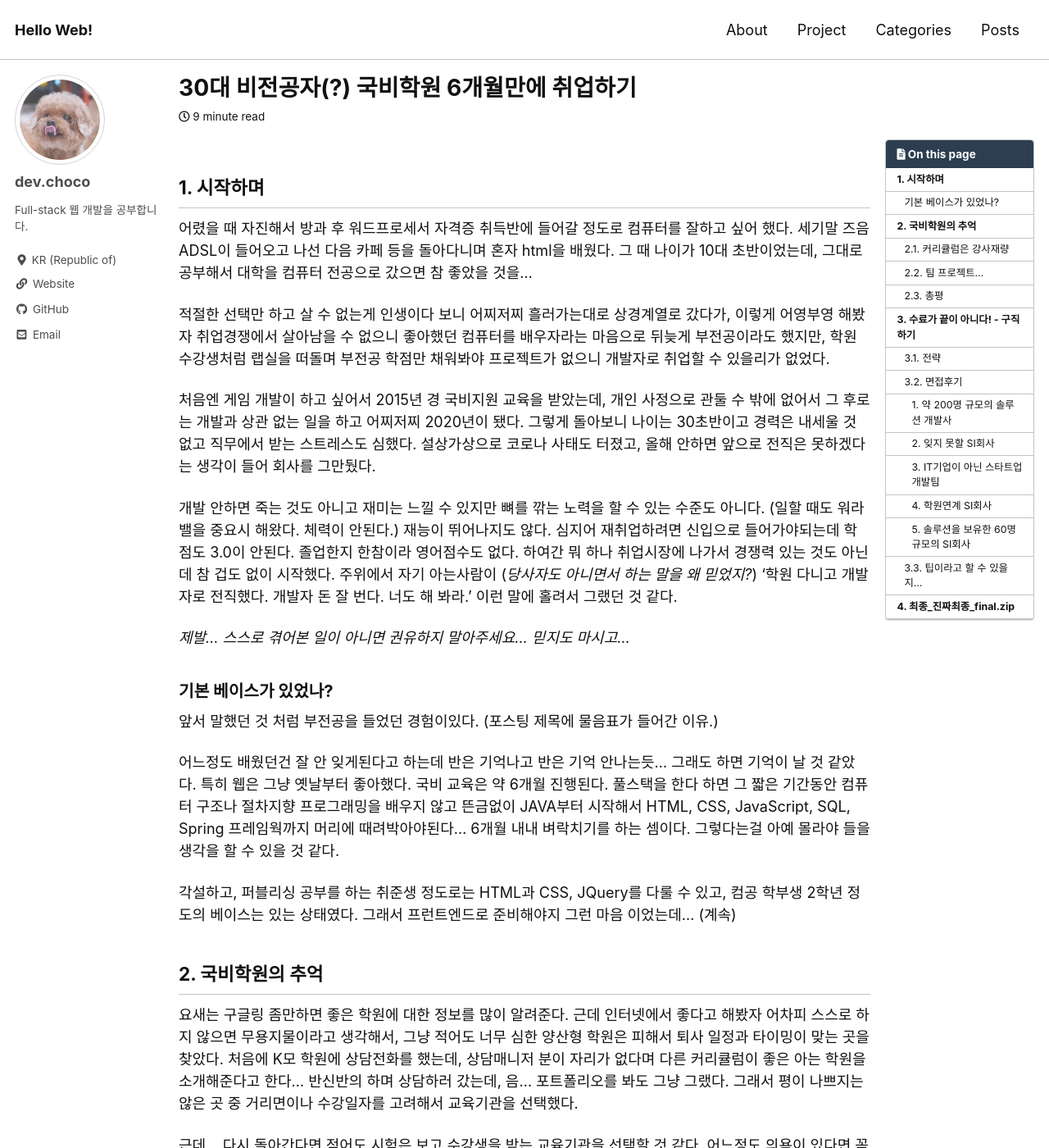
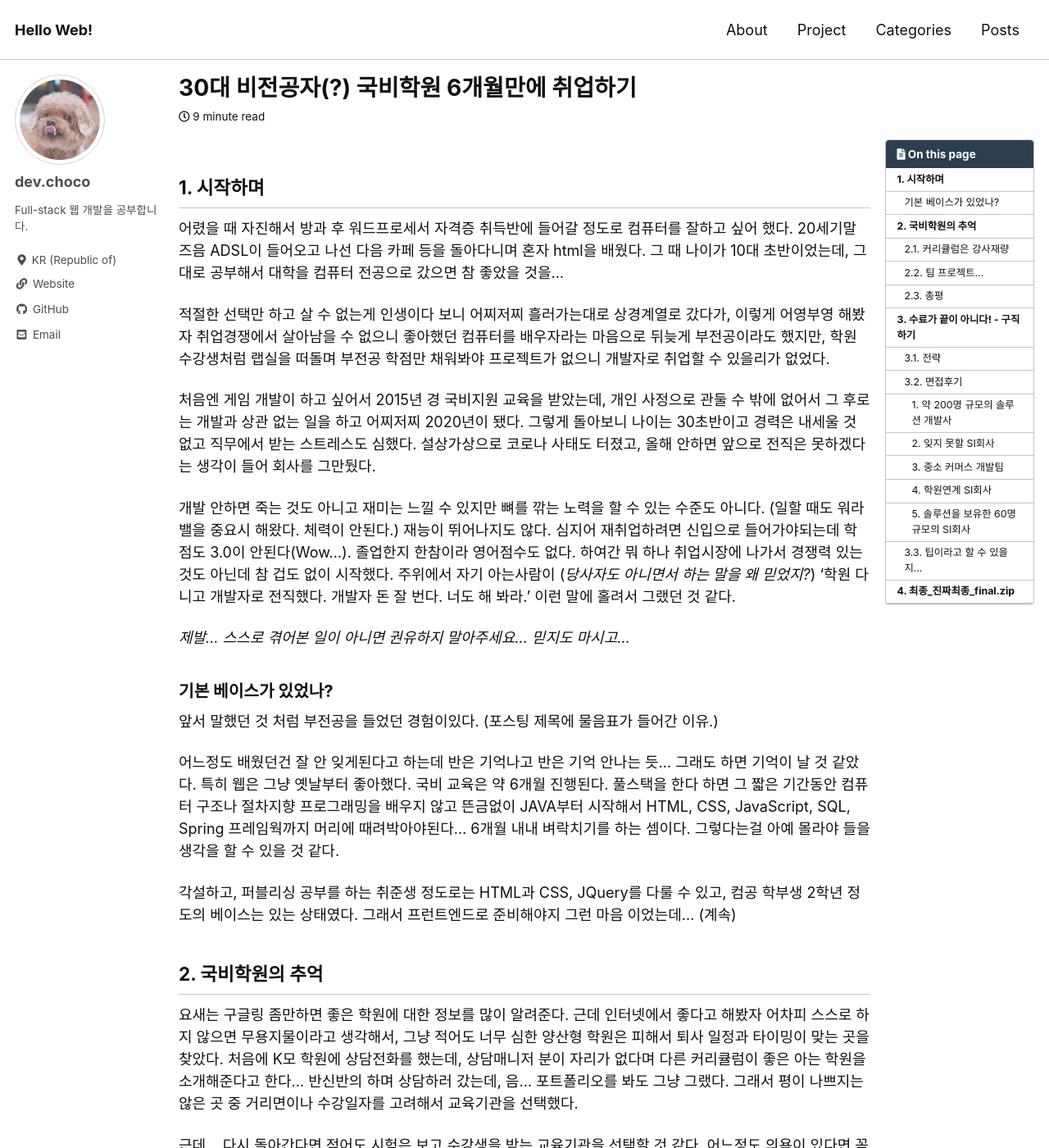
Before and after one commit to stothey0804/stothey0804.github.io, a Jekyll site: the page built from _posts/2020/etc/2020-12-11-2020review.md, in a window 1280 px wide and 1400 px high. Shown: the whole window at 82% size. Built offline with Jekyll 4.4.1, drawn with Linux system fonts in a browser that asks for light colours; cached includes are drawn as plain includes; comment, search, counter and statistics services are not loaded; some of the changed text lies outside the part shown.

Commit message:
blog update

```diff
--- a/_posts/2020/etc/2020-12-11-2020review.md
+++ b/_posts/2020/etc/2020-12-11-2020review.md
@@ -8,14 +8,14 @@ toc_sticky: true
 
 ## 1. 시작하며
 
-어렸을 때 자진해서 방과 후 워드프로세서 자격증 취득반에 들어갈 정도로 컴퓨터를 잘하고 싶어 했다. 세기말 즈음 ADSL이 들어오고 나선 다음 카페 등을 돌아다니며 혼자 html을 배웠다.
+어렸을 때 자진해서 방과 후 워드프로세서 자격증 취득반에 들어갈 정도로 컴퓨터를 잘하고 싶어 했다. 20세기말 즈음 ADSL이 들어오고 나선 다음 카페 등을 돌아다니며 혼자 html을 배웠다.
 그 때 나이가 10대 초반이었는데, 그대로 공부해서 대학을 컴퓨터 전공으로 갔으면 참 좋았을 것을...
 
 적절한 선택만 하고 살 수 없는게 인생이다 보니 어찌저찌 흘러가는대로 상경계열로 갔다가, 이렇게 어영부영 해봤자 취업경쟁에서 살아남을 수 없으니 좋아했던 컴퓨터를 배우자라는 마음으로 뒤늦게 부전공이라도 했지만, 학원 수강생처럼 랩실을 떠돌며 부전공 학점만 채워봐야 프로젝트가 없으니 개발자로 취업할 수 있을리가 없었다.
 
 처음엔 게임 개발이 하고 싶어서 2015년 경 국비지원 교육을 받았는데, 개인 사정으로 관둘 수 밖에 없어서 그 후로는 개발과 상관 없는 일을 하고 어찌저찌 2020년이 됐다. 그렇게 돌아보니 나이는 30초반이고 경력은 내세울 것 없고 직무에서 받는 스트레스도 심했다. 설상가상으로 코로나 사태도 터졌고, 올해 안하면 앞으로 전직은 못하겠다는 생각이 들어 회사를 그만뒀다.
 
-개발 안하면 죽는 것도 아니고 재미는 느낄 수 있지만 뼈를 깎는 노력을 할 수 있는 수준도 아니다. (일할 때도 워라밸을 중요시 해왔다. 체력이 안된다.) 재능이 뛰어나지도 않다. 심지어 재취업하려면 신입으로 들어가야되는데 학점도 3.0이 안된다. 졸업한지 한참이라 영어점수도 없다. 하여간 뭐 하나 취업시장에 나가서 경쟁력 있는 것도 아닌데 참 겁도 없이 시작했다. 주위에서 자기 아는사람이 (*당사자도 아니면서 하는 말을 왜 믿었지?*) '학원 다니고 개발자로 전직했다. 개발자 돈 잘 번다. 너도 해 봐라.' 이런 말에 홀려서 그랬던 것 같다.
+개발 안하면 죽는 것도 아니고 재미는 느낄 수 있지만 뼈를 깎는 노력을 할 수 있는 수준도 아니다. (일할 때도 워라밸을 중요시 해왔다. 체력이 안된다.) 재능이 뛰어나지도 않다. 심지어 재취업하려면 신입으로 들어가야되는데 학점도 3.0이 안된다(Wow...). 졸업한지 한참이라 영어점수도 없다. 하여간 뭐 하나 취업시장에 나가서 경쟁력 있는 것도 아닌데 참 겁도 없이 시작했다. 주위에서 자기 아는사람이 (*당사자도 아니면서 하는 말을 왜 믿었지?*) '학원 다니고 개발자로 전직했다. 개발자 돈 잘 번다. 너도 해 봐라.' 이런 말에 홀려서 그랬던 것 같다.
 
 *제발... 스스로 겪어본 일이 아니면 권유하지 말아주세요... 믿지도 마시고...*
 
@@ -24,7 +24,7 @@ toc_sticky: true
 
 앞서 말했던 것 처럼 부전공을 들었던 경험이있다. (포스팅 제목에 물음표가 들어간 이유.)
 
-어느정도 배웠던건 잘 안 잊게된다고 하는데 반은 기억나고 반은 기억 안나는듯... 그래도 하면 기억이 날 것 같았다. 특히 웹은 그냥 옛날부터 좋아했다.
+어느정도 배웠던건 잘 안 잊게된다고 하는데 반은 기억나고 반은 기억 안나는 듯... 그래도 하면 기억이 날 것 같았다. 특히 웹은 그냥 옛날부터 좋아했다.
 국비 교육은 약 6개월 진행된다. 풀스택을 한다 하면 그 짧은 기간동안 컴퓨터 구조나 절차지향 프로그래밍을 배우지 않고 뜬금없이 JAVA부터 시작해서 HTML, CSS, JavaScript, SQL, Spring 프레임웍까지 머리에 때려박아야된다...
 6개월 내내 벼락치기를 하는 셈이다. 그렇다는걸 아예 몰라야 들을 생각을 할 수 있을 것 같다.
 
@@ -151,12 +151,12 @@ toc_sticky: true
 이 면접을 보고 난 후 급격히 쇠약해졌다. 아무리 급해도 저런 회사는 안가는게 맞는데 제일 무서운 점은 재직자 수가 60명 정도 되었다는 것이다. Wow...
 
 
-#### 3. IT기업이 아닌 스타트업 개발팀
+#### 3. 중소 커머스 개발팀
 - 구직사이트에 공개한 이력서와 포트폴리오를 보고 면접 제의를 받았다.
 - 이전에 근무했던 이력과 일맥상통하는 부분이 있어서 제의를 주신걸로.
 - 실무진 두 분과 편안한 분위기에서 면접 진행.
 - 포트폴리오를 제대로 봐준 유일한 회사.
-- 스타트업이라고 말씀하셨지만 업력이 있어 어느 정도 레거시가 쌓여있음. *긍정적으로 말씀하셨지만 무서웠는데...*
+- 업력이 있어 어느 정도 레거시가 쌓여있음. *긍정적으로 말씀하셨지만 무서웠는데...*
 - 개발팀 인원은 7명으로 예상했던 것 보다 많았다. 면접 이전에 예상했던 것보다 훨씬 긍정적. (이 곳 만큼은 잡플래닛과는 달랐다.)
 - 최종 합격했으며, 재직하기로 결정했다.
 
@@ -193,6 +193,6 @@ toc_sticky: true
 구직상태가 지속되면 자존감이 떨어진다. 물론 그냥 자리가 없을 뿐인데 불합격을 몇번 받으면 문제의 원인을 나한테서 찾게된다.
 온라인상의 취준 명언을 되새겨도 잘 회복되진 않는다. 어차피 소모되는건 막을 수 없다. 본인에게 보상을 주면서 잘 버티시라는 말을 하고싶다.
 
-이 글을 쓴 당사자는 지금까지 쓴 것 처럼 스펙도 보잘 것 없고, 굉장히 능력이 뛰어나거나 대단한 열정을 가진 사람도 아니라는 것을 읽으면서 파악하셨을 텐데 이런 사람도 어떻게든 취직은 하니 조급해하지 말라는 말을 하고싶어서. 특히 비슷한 여건이라면 '저 인간보단 내가 취업 잘하겠지' 라는 자신감을 얻거나 취업에 대한 작은 팁이라도 얻어가셨으면 해서. 그리고 지금 취준생이 아니더라도 개발자 전직을 준비하는 예비 수강생 분들이 학원선택에 있어 참고하여 후회없으시길 바라며 글을 적었다.
+이 글을 쓴 당사자는 지금까지 쓴 것 처럼 스펙도 보잘 것 없고, 굉장히 능력이 뛰어나거나 대단한 열정을 가진 사람도 아니라는 것을 읽으면서 파악하셨을 텐데 이런 사람도 어떻게든 취직은 하니 조급해하지 말라는 말을 하고싶어서. 특히 비슷한 여건이라면 자신감을 얻거나 취업에 대한 작은 팁이라도 얻어가셨으면 해서. 그리고 지금 취준생이 아니더라도 개발자 전직을 준비하는 예비 수강생 분들이 학원선택에 있어 참고하여 후회없으시길 바라며 글을 적었다.
 
 취업이라는 산을 넘었더니 신입개발자로 살아남기 라는 미션이 기다리고 있다. 이제 나를 믿고 뽑아준 회사에서 사람 몫을 좀 해보고 싶다.
```
Also changed, not shown: other parts of _posts/2020/etc/2020-12-11-2020review.md (+1 -1 lines).
